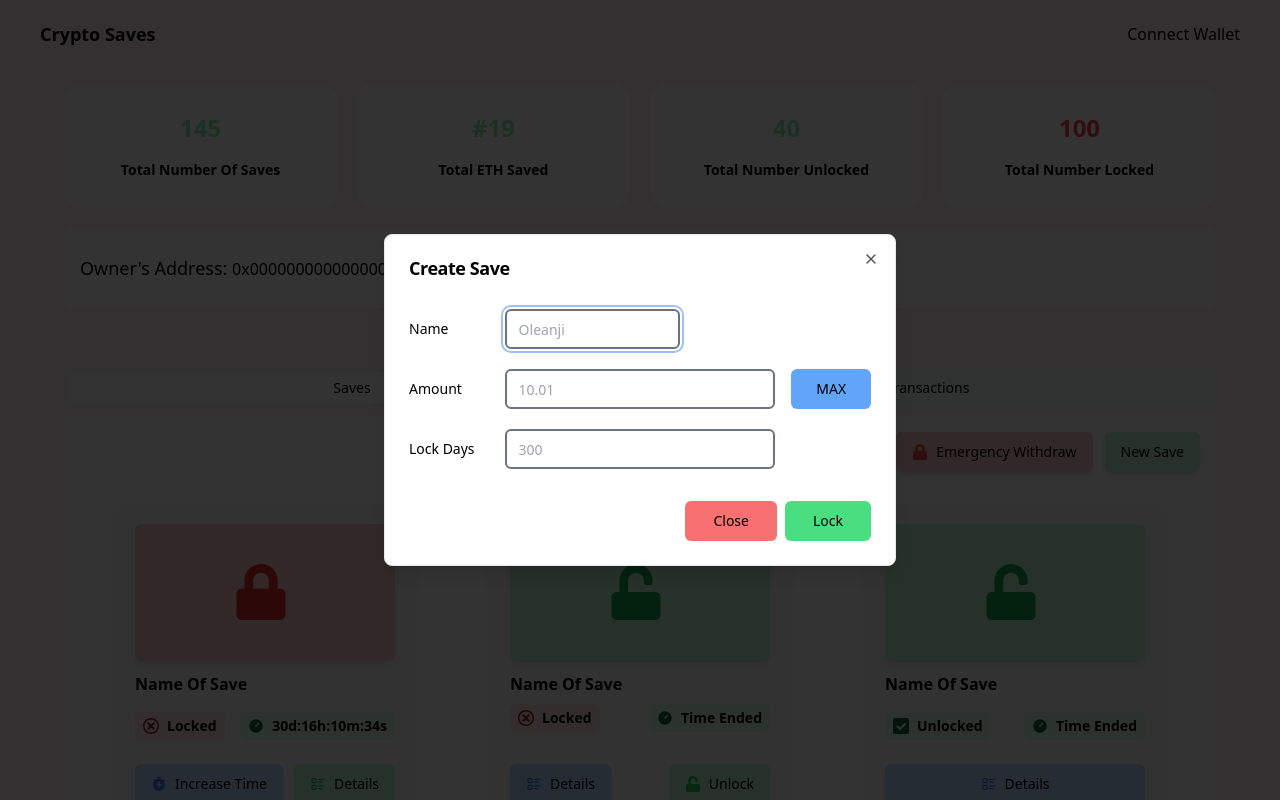
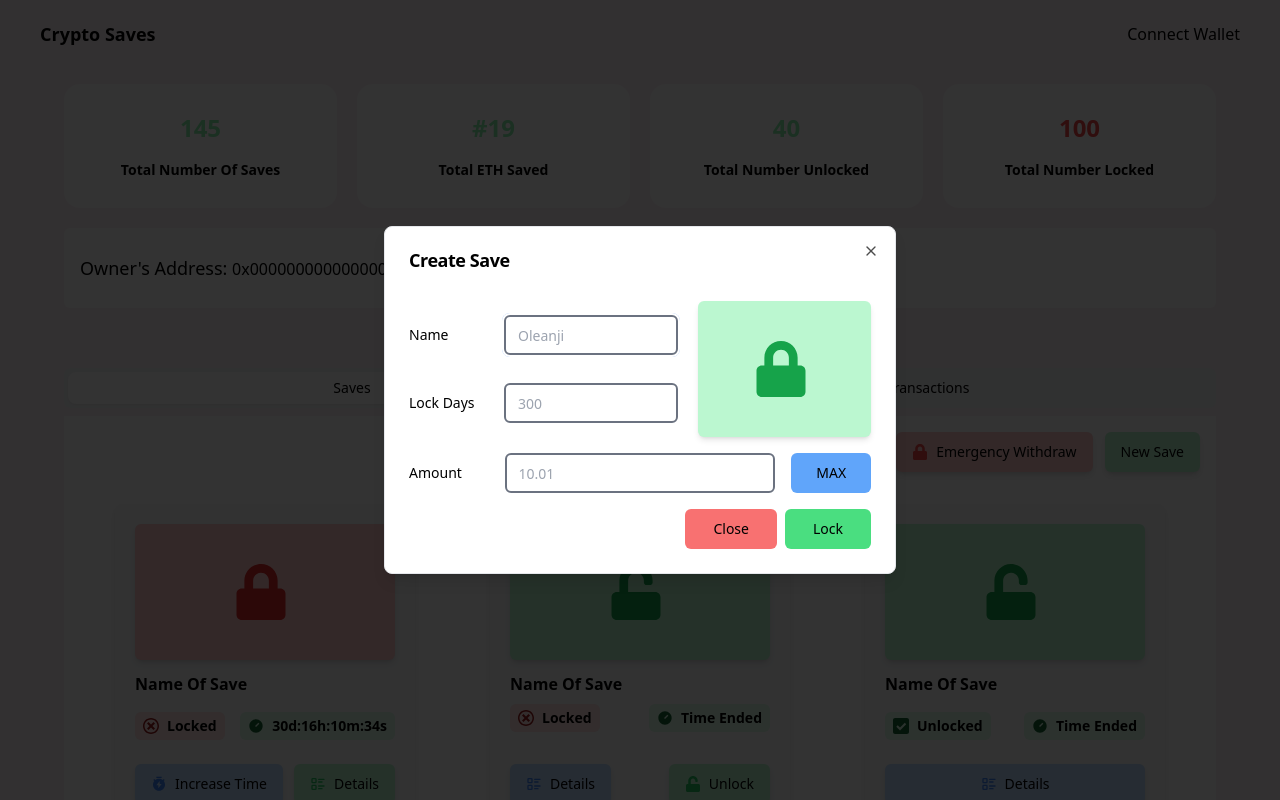
Before and after one commit to OleanjiKingCode/CryproSaves--UI, a Next.js app: page / in a window 1280 px wide. Both pictures are taken after a click on the button "New Save". Shown: the top 800 px of the page. Built offline with nearby package versions, Linux system fonts and the light colour scheme.

Commit message:
completed dialog

```diff
--- a/src/components/Create.tsx
+++ b/src/components/Create.tsx
@@ -1,7 +1,6 @@
 import {
   Dialog,
   DialogContent,
-  DialogDescription,
   DialogFooter,
   DialogHeader,
   DialogOverlay,
@@ -11,36 +10,7 @@ import {
 import { Input } from "@/components/ui/input";
 import { Label } from "@/components/ui/label";
 import { Button } from "@/components/ui/button";
-import {
-  AlertDialog,
-  AlertDialogAction,
-  AlertDialogCancel,
-  AlertDialogContent,
-  AlertDialogDescription,
-  AlertDialogFooter,
-  AlertDialogHeader,
-  AlertDialogPortal,
-  AlertDialogTitle,
-  AlertDialogTrigger,
-} from "./ui/alert-dialog";
-// import * as Dialog from '@radix-ui/react-dialog';
-import {
-  Card,
-  CardContent,
-  CardDescription,
-  CardFooter,
-  CardHeader,
-  CardTitle,
-} from "@/components/ui/card";
-import {
-  Select,
-  SelectContent,
-  SelectItem,
-  SelectTrigger,
-  SelectValue,
-} from "@/components/ui/select";
-import { DialogClose } from "@radix-ui/react-dialog";
-import { RiCloseLine } from "react-icons/ri";
+import { FaLock } from "react-icons/fa";
 
 export const Create = ({
   isOpen,
@@ -56,32 +26,45 @@ export const Create = ({
         <DialogHeader>
           <DialogTitle>Create Save</DialogTitle>
         </DialogHeader>
-        <div className="grid gap-5 py-4">
-          <div className="grid grid-cols-5 items-center gap-4">
-            <Label htmlFor="name">Name</Label>
-            <Input
-              id="name"
-              placeholder="Oleanji"
-              className="col-span-2 border-[2px] border-gray-500"
-            />
+        <div className="">
+          <div className="grid grid-cols-5 gap-5 py-4">
+            <div className="grid col-span-3 ">
+              <div className="grid grid-cols-3 gap-4 col-span-3 items-center">
+                <Label htmlFor="name" className="col-span-1">
+                  Name
+                </Label>
+                <Input
+                  id="name"
+                  placeholder="Oleanji"
+                  className="border-[2px] border-gray-500 col-span-2 focus-visible:ring-0"
+                />
+              </div>
+              <div className="grid grid-cols-3 gap-4 col-span-3 items-center">
+                <Label htmlFor="days" className="col-span-1">
+                  Lock Days
+                </Label>
+                <Input
+                  id="days"
+                  type="number"
+                  placeholder="300"
+                  className="col-span-2 border-[2px] border-gray-500 outline-none focus-visible:ring-0"
+                />
+              </div>
+            </div>
+
+            <div className="bg-green-200 rounded-md items-center w-full flex justify-center shadow-md py-10 col-span-2 ">
+              <FaLock className="mr-2 h-14 w-14 text-green-600 " />
+            </div>
           </div>
+
           <div className="grid grid-cols-5 items-center gap-4">
             <Label htmlFor="username">Amount</Label>
             <Input
               id="username"
               placeholder="10.01"
-              className="col-span-3 border-[2px] border-gray-500"
+              className="col-span-3 border-[2px] border-gray-500 focus-visible:ring-0"
             />
             <Button className="bg-blue-400 font-medium px-7">MAX</Button>
-          </div>
-          <div className="grid grid-cols-5 items-center gap-4">
-            <Label htmlFor="days">Lock Days</Label>
-            <Input
-              id="days"
-              type="number"
-              placeholder="300"
-              className="col-span-3 border-[2px] border-gray-500 outline-none focus:outline-none"
-            />
           </div>
         </div>
         <DialogFooter className="flex flex-row items-center " onClick={onClose}>
```
